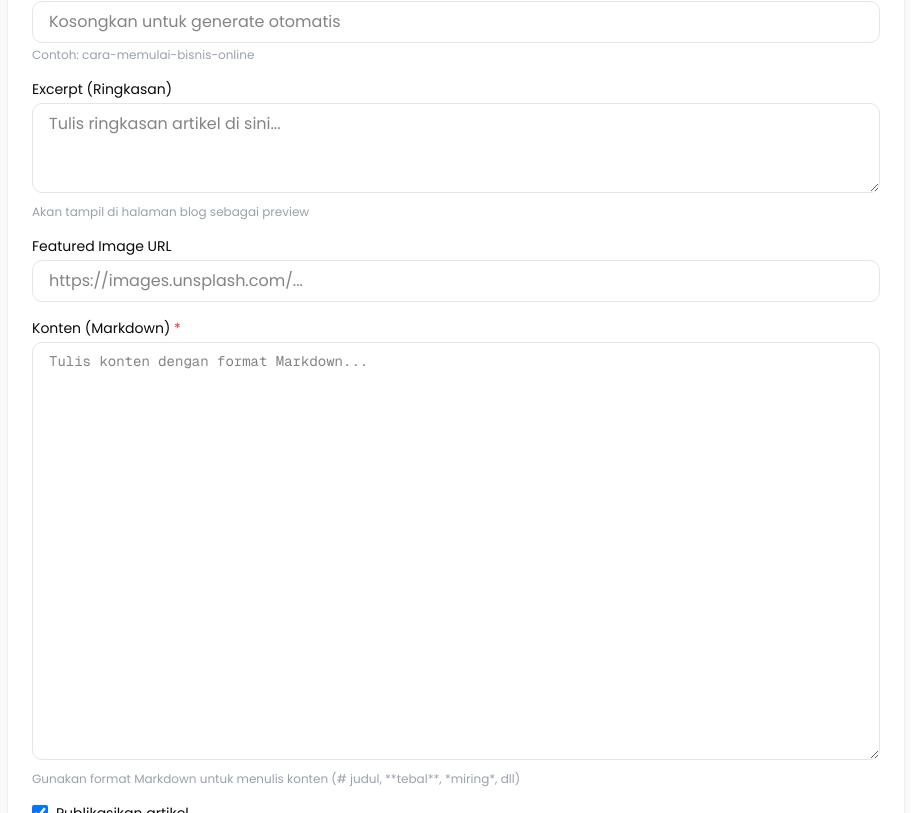
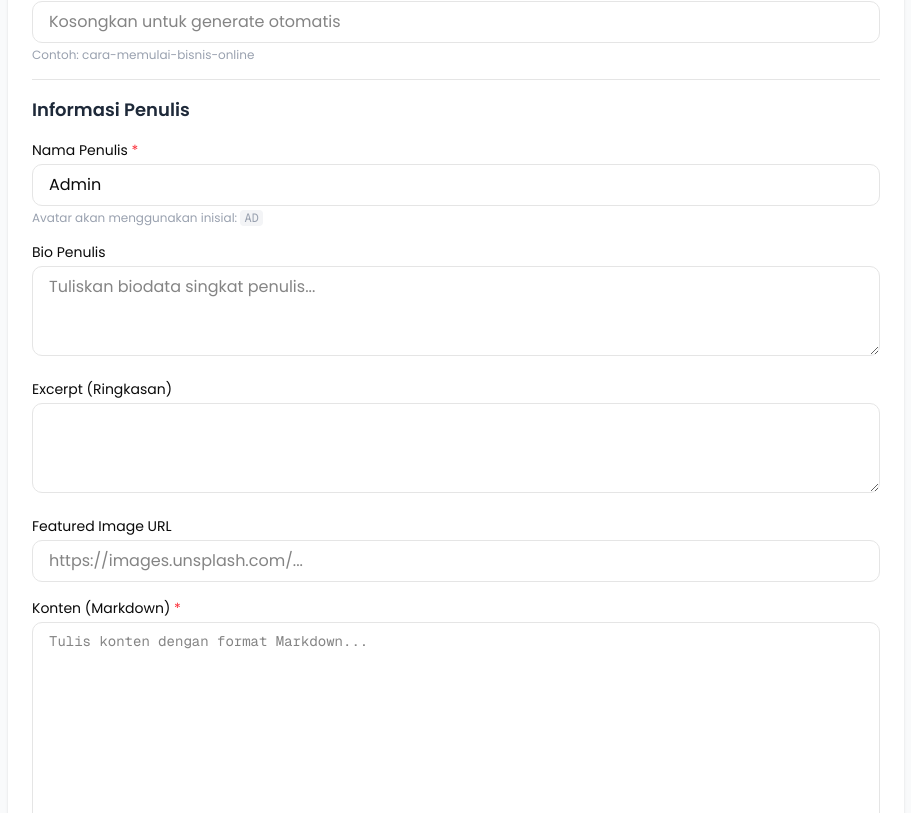
Before and after one commit to dekaroyanto/nerative, a Next.js app: page /admin/blog/edit/1 in a window 1280 px wide. Shown: the part 347-1160 px from the top of the page, without its empty margins (184-1095 px from the left). Built offline with nearby package versions, Linux system fonts and the light colour scheme; no server answers; the database is empty.

Commit message:
[UPDATE] Blog

```diff
--- a/src/app/admin/blog/edit/[id]/page.jsx
+++ b/src/app/admin/blog/edit/[id]/page.jsx
@@ -17,10 +17,11 @@ export default function EditBlogPage({ params }) {
     content: "",
     excerpt: "",
     featured_image: "",
+    author_name: "Admin",
+    author_bio: "",
     is_published: true,
   });
 
-  // Fetch article data
   useEffect(() => {
     fetchArticle();
   }, []);
@@ -44,6 +45,8 @@ export default function EditBlogPage({ params }) {
         content: data.content || "",
         excerpt: data.excerpt || "",
         featured_image: data.featured_image || "",
+        author_name: data.author_name || "Admin",
+        author_bio: data.author_bio || "",
         is_published: data.is_published || false,
       });
     }
@@ -54,7 +57,15 @@ export default function EditBlogPage({ params }) {
     return title
       .toLowerCase()
       .replace(/[^\w\s]/gi, "")
-      .replace(/\s+/g, "-");
+      .replace(/\s+/g, "-")
+      .replace(/^-+|-+$/g, "");
+  };
+
+  const getInitials = (name) => {
+    if (!name) return "AD";
+    const names = name.split(" ");
+    if (names.length === 1) return names[0].substring(0, 2).toUpperCase();
+    return (names[0][0] + names[names.length - 1][0]).toUpperCase();
   };
 
   const handleSubmit = async (e) => {
@@ -66,15 +77,20 @@ export default function EditBlogPage({ params }) {
     const { id } = await params;
 
     try {
-      const { error: updateError } = await supabase
-        .from("posts")
-        .update({ ...formData, slug, updated_at: new Date() })
-        .eq("id", id);
+      const response = await fetch("/api/admin/blog", {
+        method: "PUT",
+        headers: {
+          "Content-Type": "application/json",
+        },
+        body: JSON.stringify({ id, ...formData, slug }),
+      });
 
-      if (updateError) {
-        setError(updateError.message);
+      const result = await response.json();
+
+      if (response.ok) {
+        router.push("/admin/blog");
       } else {
-        router.push("/admin/blog");
+        setError(result.error || "Gagal menyimpan artikel");
       }
     } catch (err) {
       setError("Terjadi kesalahan saat menyimpan artikel");
@@ -108,6 +124,8 @@ export default function EditBlogPage({ params }) {
     }
   };
 
+  const authorInitials = getInitials(formData.author_name);
+
   if (fetching) {
     return (
       <div className="min-h-screen bg-gray-50 py-20 px-6">
@@ -123,7 +141,6 @@ export default function EditBlogPage({ params }) {
   return (
     <div className="min-h-screen bg-gray-50 py-20 px-6">
       <div className="max-w-4xl mx-auto">
-        {/* Header */}
         <div className="flex justify-between items-center mb-6">
           <div className="flex items-center gap-4">
             <Link href="/admin/blog">
@@ -143,14 +160,12 @@ export default function EditBlogPage({ params }) {
           </button>
         </div>
 
-        {/* Error Message */}
         {error && (
           <div className="mb-4 p-4 bg-red-100 border border-red-400 text-red-700 rounded">
             {error}
           </div>
         )}
 
-        {/* Form */}
         <form
           onSubmit={handleSubmit}
           className="bg-white rounded-xl shadow p-6 space-y-4"
@@ -186,6 +201,50 @@ export default function EditBlogPage({ params }) {
             </p>
           </div>
 
+          {/* Author Section */}
+          <div className="border-t pt-4 mt-2">
+            <h3 className="text-lg font-semibold text-gray-800 mb-4">
+              Informasi Penulis
+            </h3>
+
+            <div>
+              <label className="block text-sm font-medium mb-1">
+                Nama Penulis <span className="text-red-500">*</span>
+              </label>
+              <input
+                type="text"
+                required
+                value={formData.author_name}
+                onChange={(e) =>
+                  setFormData({ ...formData, author_name: e.target.value })
+                }
+                placeholder="Contoh: Deka Royanto"
+                className="w-full px-4 py-2 border rounded-lg focus:border-blue-300 focus:outline-none"
+              />
+              <p className="text-xs text-gray-400 mt-1">
+                Avatar akan menggunakan inisial:{" "}
+                <span className="font-mono bg-gray-100 px-1 rounded">
+                  {authorInitials}
+                </span>
+              </p>
+            </div>
+
+            <div className="mt-4">
+              <label className="block text-sm font-medium mb-1">
+                Bio Penulis
+              </label>
+              <textarea
+                rows="3"
+                value={formData.author_bio}
+                onChange={(e) =>
+                  setFormData({ ...formData, author_bio: e.target.value })
+                }
+                placeholder="Tuliskan biodata singkat penulis..."
+                className="w-full px-4 py-2 border rounded-lg focus:border-blue-300 focus:outline-none"
+              />
+            </div>
+          </div>
+
           <div>
             <label className="block text-sm font-medium mb-1">
               Excerpt (Ringkasan)
@@ -196,12 +255,8 @@ export default function EditBlogPage({ params }) {
               onChange={(e) =>
                 setFormData({ ...formData, excerpt: e.target.value })
               }
-              placeholder="Tulis ringkasan artikel di sini..."
               className="w-full px-4 py-2 border rounded-lg focus:border-blue-300 focus:outline-none"
             />
-            <p className="text-xs text-gray-400 mt-1">
-              Akan tampil di halaman blog sebagai preview
-            </p>
           </div>
 
           <div>
@@ -242,10 +297,6 @@ export default function EditBlogPage({ params }) {
               className="w-full px-4 py-2 border rounded-lg focus:border-blue-300 focus:outline-none font-mono text-sm"
               placeholder="Tulis konten dengan format Markdown..."
             />
-            <p className="text-xs text-gray-400 mt-1">
-              Gunakan format Markdown untuk menulis konten (# judul, **tebal**,
-              *miring*, dll)
-            </p>
           </div>
 
           <div className="flex items-center gap-4">
@@ -287,12 +338,20 @@ export default function EditBlogPage({ params }) {
             Preview Artikel
           </h2>
           <div className="border-t pt-4">
+            <div className="flex items-center gap-3 mb-3">
+              <div className="w-10 h-10 rounded-full bg-gradient-to-r from-blue-500 to-cyan-400 flex items-center justify-center text-white text-sm font-bold">
+                {authorInitials}
+              </div>
+              <div>
+                <p className="text-sm font-medium text-gray-800">
+                  {formData.author_name}
+                </p>
+                <p className="text-xs text-gray-500">Penulis</p>
+              </div>
+            </div>
             <h3 className="text-xl font-bold text-gray-800 mb-2">
               {formData.title || "Judul Artikel"}
             </h3>
-            <div className="text-sm text-gray-500 mb-4">
-              {new Date().toLocaleDateString("id-ID")}
-            </div>
             <div className="prose prose-sm max-w-none">
               {formData.excerpt && (
                 <p className="text-gray-600 italic">{formData.excerpt}</p>
--- a/src/app/admin/blog/new/page.jsx
+++ b/src/app/admin/blog/new/page.jsx
@@ -15,6 +15,9 @@ export default function CreateBlogPage() {
     content: "",
     excerpt: "",
     featured_image: "",
+    author_name: "Admin",
+    author_bio:
+      "Content writer dan digital marketing enthusiast yang berbagi tips seputar bisnis digital.",
     is_published: true,
   });
 
@@ -24,6 +27,13 @@ export default function CreateBlogPage() {
       .replace(/[^\w\s]/gi, "")
       .replace(/\s+/g, "-")
       .replace(/^-+|-+$/g, "");
+  };
+
+  const getInitials = (name) => {
+    if (!name) return "AD";
+    const names = name.split(" ");
+    if (names.length === 1) return names[0].substring(0, 2).toUpperCase();
+    return (names[0][0] + names[names.length - 1][0]).toUpperCase();
   };
 
   const handleSubmit = async (e) => {
@@ -40,9 +50,6 @@ export default function CreateBlogPage() {
     }
 
     try {
-      console.log("Sending request to:", "/api/admin/blog");
-      console.log("Data:", { ...formData, slug });
-
       const response = await fetch("/api/admin/blog", {
         method: "POST",
         headers: {
@@ -51,26 +58,22 @@ export default function CreateBlogPage() {
         body: JSON.stringify({ ...formData, slug }),
       });
 
-      console.log("Response status:", response.status);
-
       const result = await response.json();
-      console.log("Response data:", result);
 
       if (response.ok) {
         router.push("/admin/blog");
       } else {
-        setError(
-          result.error ||
-            `Gagal menyimpan artikel (Status: ${response.status})`,
-        );
+        setError(result.error || "Gagal menyimpan artikel");
       }
     } catch (err) {
-      console.error("Error details:", err);
-      setError(`Terjadi kesalahan: ${err.message}. Pastikan server berjalan.`);
+      console.error("Error:", err);
+      setError("Terjadi kesalahan saat menyimpan artikel");
     } finally {
       setLoading(false);
     }
   };
+
+  const authorInitials = getInitials(formData.author_name);
 
   return (
     <div className="min-h-screen bg-gray-50 py-20 px-6">
@@ -89,7 +92,7 @@ export default function CreateBlogPage() {
 
         {error && (
           <div className="mb-4 p-4 bg-red-100 border border-red-400 text-red-700 rounded">
-            <strong>Error:</strong> {error}
+            {error}
           </div>
         )}
 
@@ -128,6 +131,50 @@ export default function CreateBlogPage() {
             </p>
           </div>
 
+          {/* Author Section */}
+          <div className="border-t pt-4 mt-2">
+            <h3 className="text-lg font-semibold text-gray-800 mb-4">
+              Informasi Penulis
+            </h3>
+
+            <div>
+              <label className="block text-sm font-medium mb-1">
+                Nama Penulis <span className="text-red-500">*</span>
+              </label>
+              <input
+                type="text"
+                required
+                value={formData.author_name}
+                onChange={(e) =>
+                  setFormData({ ...formData, author_name: e.target.value })
+                }
+                placeholder="Contoh: Deka Royanto"
+                className="w-full px-4 py-2 border rounded-lg focus:border-blue-300 focus:outline-none"
+              />
+              <p className="text-xs text-gray-400 mt-1">
+                Avatar akan menggunakan inisial:{" "}
+                <span className="font-mono bg-gray-100 px-1 rounded">
+                  {authorInitials}
+                </span>
+              </p>
+            </div>
+
+            <div className="mt-4">
+              <label className="block text-sm font-medium mb-1">
+                Bio Penulis
+              </label>
+              <textarea
+                rows="3"
+                value={formData.author_bio}
+                onChange={(e) =>
+                  setFormData({ ...formData, author_bio: e.target.value })
+                }
+                placeholder="Tuliskan biodata singkat penulis..."
+                className="w-full px-4 py-2 border rounded-lg focus:border-blue-300 focus:outline-none"
+              />
+            </div>
+          </div>
+
           <div>
             <label className="block text-sm font-medium mb-1">
               Excerpt (Ringkasan)
@@ -155,6 +202,19 @@ export default function CreateBlogPage() {
               placeholder="https://images.unsplash.com/..."
               className="w-full px-4 py-2 border rounded-lg focus:border-blue-300 focus:outline-none"
             />
+            {formData.featured_image && (
+              <div className="mt-2">
+                <img
+                  src={formData.featured_image}
+                  alt="Preview"
+                  className="w-32 h-32 object-cover rounded-lg"
+                  onError={(e) => {
+                    e.target.src =
+                      "https://placehold.co/400x300?text=Invalid+Image+URL";
+                  }}
+                />
+              </div>
+            )}
           </div>
 
           <div>
--- a/src/app/api/admin/blog/route.js
+++ b/src/app/api/admin/blog/route.js
@@ -4,9 +4,15 @@ import { NextResponse } from "next/server";
 
 const supabaseUrl = process.env.NEXT_PUBLIC_SUPABASE_URL;
 const supabaseAnonKey = process.env.NEXT_PUBLIC_SUPABASE_ANON_KEY;
+const supabase = createClient(supabaseUrl, supabaseAnonKey);
 
-// Buat supabase client
-const supabase = createClient(supabaseUrl, supabaseAnonKey);
+function generateSlug(title) {
+  return title
+    .toLowerCase()
+    .replace(/[^\w\s]/gi, "")
+    .replace(/\s+/g, "-")
+    .replace(/^-+|-+$/g, "");
+}
 
 // GET: Ambil semua artikel
 export async function GET() {
@@ -31,7 +37,6 @@ export async function POST(request) {
   try {
     const body = await request.json();
 
-    // Validasi
     if (!body.title || !body.content) {
       return NextResponse.json(
         { error: "Judul dan konten wajib diisi" },
@@ -39,13 +44,14 @@ export async function POST(request) {
       );
     }
 
-    // Siapkan data
     const postData = {
       title: body.title,
       slug: body.slug || generateSlug(body.title),
       content: body.content,
       excerpt: body.excerpt || body.content.substring(0, 160),
       featured_image: body.featured_image || null,
+      author_name: body.author_name || "Admin",
+      author_bio: body.author_bio || null,
       is_published: body.is_published || false,
       published_at: body.is_published ? new Date().toISOString() : null,
       created_at: new Date().toISOString(),
@@ -69,11 +75,61 @@ export async function POST(request) {
   }
 }
 
-// Helper function generate slug
-function generateSlug(title) {
-  return title
-    .toLowerCase()
-    .replace(/[^\w\s]/gi, "")
-    .replace(/\s+/g, "-")
-    .replace(/^-+|-+$/g, "");
+// PUT: Update artikel
+export async function PUT(request) {
+  try {
+    const body = await request.json();
+    const { id, ...updateData } = body;
+
+    if (!id) {
+      return NextResponse.json(
+        { error: "ID artikel diperlukan" },
+        { status: 400 },
+      );
+    }
+
+    updateData.updated_at = new Date().toISOString();
+    if (updateData.is_published && !updateData.published_at) {
+      updateData.published_at = new Date().toISOString();
+    }
+
+    const { data, error } = await supabase
+      .from("posts")
+      .update(updateData)
+      .eq("id", id)
+      .select();
+
+    if (error) {
+      return NextResponse.json({ error: error.message }, { status: 500 });
+    }
+
+    return NextResponse.json({ data: data[0] });
+  } catch (error) {
+    return NextResponse.json({ error: error.message }, { status: 500 });
+  }
 }
+
+// DELETE: Hapus artikel
+export async function DELETE(request) {
+  try {
+    const { searchParams } = new URL(request.url);
+    const id = searchParams.get("id");
+
+    if (!id) {
+      return NextResponse.json(
+        { error: "ID artikel diperlukan" },
+        { status: 400 },
+      );
+    }
+
+    const { error } = await supabase.from("posts").delete().eq("id", id);
+
+    if (error) {
+      return NextResponse.json({ error: error.message }, { status: 500 });
+    }
+
+    return NextResponse.json({ success: true });
+  } catch (error) {
+    return NextResponse.json({ error: error.message }, { status: 500 });
+  }
+}
--- a/src/app/blog/[slug]/page.jsx
+++ b/src/app/blog/[slug]/page.jsx
@@ -1,17 +1,16 @@
 // app/blog/[slug]/page.jsx
 "use client";
-
 import { useState, useEffect, use } from "react";
 import { motion } from "framer-motion";
-import { Calendar, User, ArrowLeft, Share2, Bookmark } from "lucide-react";
+import { Calendar, ArrowLeft, Share2, Bookmark } from "lucide-react";
 import Link from "next/link";
 import ReactMarkdown from "react-markdown";
 import { supabase } from "@/lib/supabaseClient";
 import Navbar from "@/components/Navbar";
 import Footer from "@/components/Footer";
+import { getInitials } from "@/utils/getInitials";
 
 export default function BlogDetailPage({ params }) {
-  // ✅ Unwrap params dengan React.use()
   const { slug } = use(params);
 
   const [post, setPost] = useState(null);
@@ -25,7 +24,6 @@ export default function BlogDetailPage({ params }) {
   async function fetchPost() {
     setLoading(true);
 
-    // Fetch current post
     const { data: postData, error: postError } = await supabase
       .from("posts")
       .select("*")
@@ -41,7 +39,6 @@ export default function BlogDetailPage({ params }) {
 
     setPost(postData);
 
-    // Fetch related posts (same author or recent)
     if (postData) {
       const { data: relatedData } = await supabase
         .from("posts")
@@ -91,6 +88,8 @@ export default function BlogDetailPage({ params }) {
     );
   }
 
+  const authorInitials = getInitials(post.author_name);
+
   return (
     <>
       <Navbar />
@@ -108,20 +107,24 @@ export default function BlogDetailPage({ params }) {
           <div className="absolute inset-0 bg-gradient-to-t from-gray-900 via-gray-900/60 to-transparent" />
           <div className="absolute bottom-0 left-0 right-0 p-6 md:p-12 text-white">
             <div className="max-w-4xl mx-auto">
-              <motion.div
-                initial={{ opacity: 0, y: 20 }}
-                animate={{ opacity: 1, y: 0 }}
-                className="flex items-center gap-4 text-sm mb-4"
-              >
-                <span className="flex items-center gap-1">
-                  <Calendar size={16} />
-                  {new Date(post.published_at).toLocaleDateString("id-ID", {
-                    day: "numeric",
-                    month: "long",
-                    year: "numeric",
-                  })}
-                </span>
-              </motion.div>
+              <div className="flex items-center gap-4 mb-4">
+                <div className="w-12 h-12 rounded-full bg-gradient-to-r from-blue-500 to-cyan-400 flex items-center justify-center text-white text-lg font-bold">
+                  {authorInitials}
+                </div>
+                <div>
+                  <p className="text-white font-semibold text-lg">
+                    {post.author_name || "Admin"}
+                  </p>
+                  <div className="flex items-center gap-2 text-white/80 text-sm">
+                    <Calendar size={14} />
+                    {new Date(post.published_at).toLocaleDateString("id-ID", {
+                      day: "numeric",
+                      month: "long",
+                      year: "numeric",
+                    })}
+                  </div>
+                </div>
+              </div>
               <motion.h1
                 initial={{ opacity: 0, y: 20 }}
                 animate={{ opacity: 1, y: 0 }}
@@ -141,7 +144,6 @@ export default function BlogDetailPage({ params }) {
             animate={{ opacity: 1 }}
             transition={{ delay: 0.2 }}
           >
-            {/* Action Buttons */}
             <div className="flex justify-between items-center mb-8 pb-4 border-b border-gray-200">
               <Link href="/blog">
                 <button className="flex items-center gap-2 text-gray-600 hover:text-blue-500 transition">
@@ -162,10 +164,29 @@ export default function BlogDetailPage({ params }) {
                 >
                   <Share2 size={18} className="text-gray-600" />
                 </button>
+                <button
+                  onClick={() => {
+                    const bookmarks = JSON.parse(
+                      localStorage.getItem("bookmarks") || "[]",
+                    );
+                    if (!bookmarks.includes(post.id)) {
+                      bookmarks.push(post.id);
+                      localStorage.setItem(
+                        "bookmarks",
+                        JSON.stringify(bookmarks),
+                      );
+                      alert("Artikel disimpan ke bookmark!");
+                    } else {
+                      alert("Artikel sudah ada di bookmark");
+                    }
+                  }}
+                  className="p-2 rounded-full hover:bg-gray-100 transition"
+                >
+                  <Bookmark size={18} className="text-gray-600" />
+                </button>
               </div>
             </div>
 
-            {/* Markdown Content */}
             <div className="prose prose-lg prose-blue max-w-none">
               <ReactMarkdown
                 components={{
@@ -230,7 +251,6 @@ export default function BlogDetailPage({ params }) {
                     />
                   ),
                   code: ({ node, inline, className, children, ...props }) => {
-                    const match = /language-(\w+)/.exec(className || "");
                     return !inline ? (
                       <pre className="bg-gray-900 text-gray-100 rounded-lg p-4 my-4 overflow-x-auto">
                         <code className={className} {...props}>
@@ -250,6 +270,24 @@ export default function BlogDetailPage({ params }) {
               >
                 {post.content}
               </ReactMarkdown>
+            </div>
+
+            {/* Author Bio Section */}
+            <div className="mt-12 p-6 bg-gray-50 rounded-2xl border border-gray-100">
+              <div className="flex items-start gap-4">
+                <div className="w-14 h-14 rounded-full bg-gradient-to-r from-blue-500 to-cyan-400 flex items-center justify-center text-white text-xl font-bold flex-shrink-0">
+                  {authorInitials}
+                </div>
+                <div>
+                  <h4 className="font-semibold text-gray-800 text-lg">
+                    {post.author_name || "Admin"}
+                  </h4>
+                  <p className="text-gray-600 text-sm mt-1 leading-relaxed">
+                    {post.author_bio ||
+                      "Content writer dan digital marketing enthusiast yang berbagi tips seputar bisnis digital."}
+                  </p>
+                </div>
+              </div>
             </div>
           </motion.div>
         </div>
--- a/src/app/blog/page.jsx
+++ b/src/app/blog/page.jsx
@@ -3,10 +3,11 @@
 import { useState, useEffect } from "react";
 import { motion } from "framer-motion";
 import Link from "next/link";
-import { Calendar, User, ArrowRight } from "lucide-react";
+import { Calendar, ArrowRight } from "lucide-react";
 import { supabase } from "@/lib/supabaseClient";
 import Navbar from "@/components/Navbar";
 import Footer from "@/components/Footer";
+import { getInitials } from "@/utils/getInitials";
 
 export default function BlogPage() {
   const [posts, setPosts] = useState([]);
@@ -43,7 +44,6 @@ export default function BlogPage() {
     <>
       <Navbar />
       <main className="pt-32 pb-20 px-6 max-w-7xl mx-auto">
-        {/* Header */}
         <motion.div
           initial={{ opacity: 0, y: 30 }}
           animate={{ opacity: 1, y: 0 }}
@@ -51,18 +51,17 @@ export default function BlogPage() {
         >
           <h1 className="text-4xl md:text-5xl font-bold text-gray-800">
             Blog{" "}
-            <span className="bg-linear-to-r from-blue-500 to-cyan-400 bg-clip-text text-transparent">
+            <span className="bg-gradient-to-r from-blue-500 to-cyan-400 bg-clip-text text-transparent">
               Nerative
             </span>
           </h1>
-          <div className="w-20 h-1 bg-linear-to-r from-blue-500 to-cyan-400 mx-auto mt-4 rounded-full" />
+          <div className="w-20 h-1 bg-gradient-to-r from-blue-500 to-cyan-400 mx-auto mt-4 rounded-full" />
           <p className="text-gray-500 mt-4 max-w-2xl mx-auto">
             Artikel terbaru seputar digital marketing, pengembangan website, dan
             tips sukses berbisnis online
           </p>
         </motion.div>
 
-        {/* Search Bar */}
         <motion.div
           initial={{ opacity: 0, y: 20 }}
           animate={{ opacity: 1, y: 0 }}
@@ -78,7 +77,6 @@ export default function BlogPage() {
           />
         </motion.div>
 
-        {/* Blog Grid */}
         {loading ? (
           <div className="flex justify-center py-20">
             <div className="w-12 h-12 border-4 border-blue-500 border-t-transparent rounded-full animate-spin" />
@@ -109,16 +107,24 @@ export default function BlogPage() {
                       alt={post.title}
                       className="w-full h-full object-cover group-hover:scale-105 transition-transform duration-500"
                     />
-                    <div className="absolute inset-0 bg-linear-to-t from-black/20 to-transparent" />
+                    <div className="absolute inset-0 bg-gradient-to-t from-black/20 to-transparent" />
                   </div>
                   <div className="p-6">
-                    <div className="flex items-center gap-4 text-sm text-gray-500 mb-3">
-                      <span className="flex items-center gap-1">
-                        <Calendar size={14} />
-                        {new Date(post.published_at).toLocaleDateString(
-                          "id-ID",
-                        )}
-                      </span>
+                    <div className="flex items-center gap-3 mb-3">
+                      <div className="w-8 h-8 rounded-full bg-gradient-to-r from-blue-500 to-cyan-400 flex items-center justify-center text-white text-xs font-bold">
+                        {getInitials(post.author_name)}
+                      </div>
+                      <div>
+                        <p className="text-sm font-medium text-gray-800">
+                          {post.author_name || "Admin"}
+                        </p>
+                        <div className="flex items-center gap-2 text-xs text-gray-500">
+                          <Calendar size={12} />
+                          {new Date(post.published_at).toLocaleDateString(
+                            "id-ID",
+                          )}
+                        </div>
+                      </div>
                     </div>
                     <h2 className="text-xl font-bold text-gray-800 mb-2 line-clamp-2 group-hover:text-blue-600 transition-colors">
                       {post.title}
--- /dev/null
+++ b/src/utils/getInitials.js
@@ -0,0 +1,9 @@
+// utils/getInitials.js
+export function getInitials(name) {
+  if (!name || name === "") return "AD";
+  const names = name.trim().split(" ");
+  if (names.length === 1) {
+    return names[0].substring(0, 2).toUpperCase();
+  }
+  return (names[0][0] + names[names.length - 1][0]).toUpperCase();
+}
```
Also changed, not shown: src/components/Footer.jsx (+11 -5 lines).
